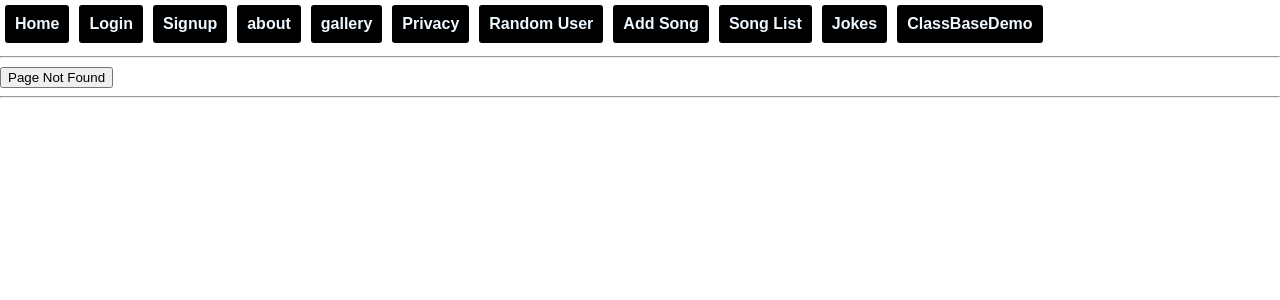
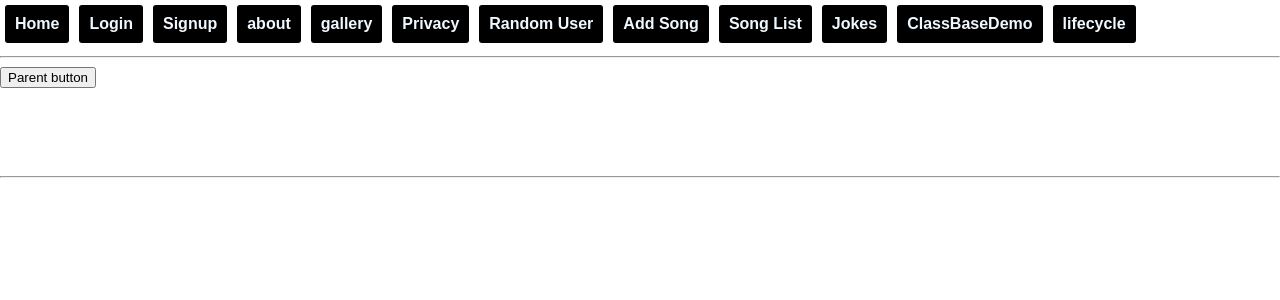
Before and after one commit to gavand-sagar/sagar-notes-manager, a React (Create React App) app: page /lifecycle in a window 1280 px wide. Before the commit this address had no page. Shown: the top 300 px of the page. Built offline with nearby package versions, Linux system fonts and the light colour scheme.

Commit message:
lifecycle in class components

```diff
--- a/src/App.js
+++ b/src/App.js
@@ -17,6 +17,7 @@ import SongsList from './pages/SongList/SongsList';
 import Jokes from './pages/Jokes/Jokes';
 import MyPortalForHeader from './MyPortalForHeader';
 import ClassBaseDemo from './pages/ClassBaseDemo/ClassBaseDemo';
+import ClassAndLifeCycle from './pages/ClassAndLifeCycle/ClassAndLifeCycle';
 
 
 function App() {
@@ -38,6 +39,7 @@ function App() {
         <Route path='/gallery' element={<Gallery />} />
         <Route path='/jokes' element={<Jokes />} />
         <Route path='/ClassBaseDemo' element={<ClassBaseDemo />} />
+        <Route path='/lifecycle' element={<ClassAndLifeCycle />} />
 
         <Route path='/privacy' element={<ProtectedRoute><Privacy /></ProtectedRoute>} />
         <Route path='/' element={<button>No path so this</button>} />
--- /dev/null
+++ b/src/pages/ClassAndLifeCycle/ClassAndLifeCycle.js
@@ -0,0 +1,20 @@
+import React, { useState } from 'react'
+import LifeCycle from './LifeCycle'
+
+export default function ClassAndLifeCycle() {
+    const [visible, setVisible] = useState(false)
+    return (
+        <div>
+            <button onClick={() => setVisible(!visible)}>Parent button</button>
+            <br />
+            <br />
+            <br />
+            <br />
+            <br />
+            {
+                visible && <LifeCycle />
+            }
+
+        </div>
+    )
+}
--- /dev/null
+++ b/src/pages/ClassAndLifeCycle/LifeCycle.js
@@ -0,0 +1,44 @@
+import React, { Component } from 'react'
+
+export default class LifeCycle extends Component {
+
+    constructor(props) {
+        super(props)
+        this.state = {
+            count: 0
+        }
+    }
+
+    Increment = () => {
+        this.setState({ count: this.state.count + 1 })
+    }
+
+    // page load
+    componentDidMount() {
+        console.log("Mounted")
+    }
+
+    // on every change
+    componentDidUpdate() {
+        console.log("Changed", this.state.count)
+    }
+
+
+    componentWillUnmount(){
+        console.log("Is Destoying now")
+    }
+
+    componentDidCatch(){
+        // on any error
+    }
+
+    render() {
+        return (
+            <div>
+                <div>LifeCycle </div>
+                <div>{this.state.count}</div>
+                <button onClick={this.Increment}>Increment</button>
+            </div>
+        )
+    }
+}
--- a/src/shared/components/Header.js
+++ b/src/shared/components/Header.js
@@ -50,6 +50,11 @@ export default function Header() {
                 <FancyButton>ClassBaseDemo</FancyButton>
             </Link>
 
+            <Link to={'/lifecycle'}>
+                <FancyButton>lifecycle</FancyButton>
+            </Link>
+
+
 
         </div>
     )
```
